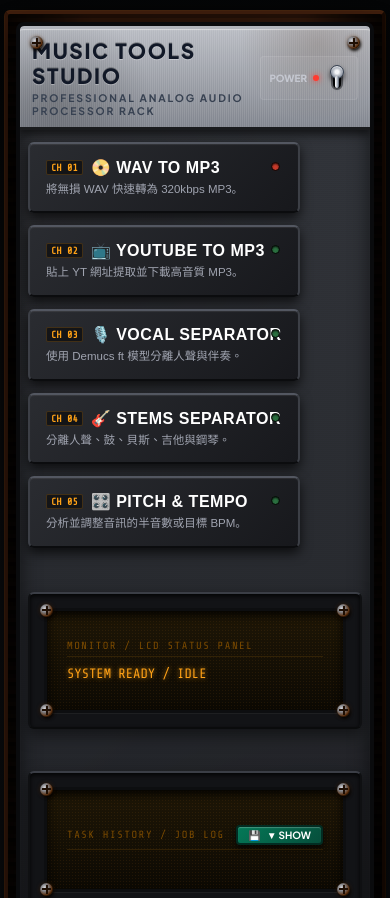
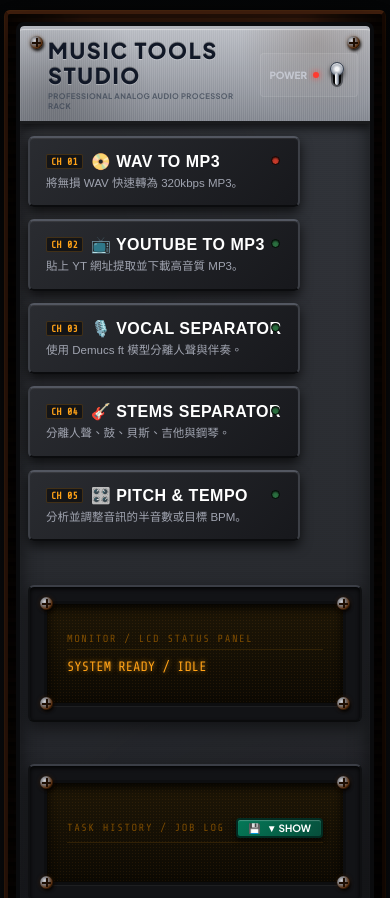
Before and after one commit to ating1234/music-tools, a React (Vite) app in the folder frontend/: page / in a window 390 px wide. Shown: the top 898 px of the page. Built offline with nearby package versions, Linux system fonts and the light colour scheme.

Commit message:
style: fix mobile title padding to avoid overlap with screw, enlarge header title, and shrink subtitle

```diff
--- a/frontend/src/styles.css
+++ b/frontend/src/styles.css
@@ -1643,7 +1643,7 @@ body {
 
   .console-header {
     margin: -12px -8px 12px -8px; /* 精準防止水平溢出 */
-    padding: 10px 12px;
+    padding: 10px 12px 10px 28px; /* 左側 padding 設為 28px，避開左上角的螺絲 */
     display: flex; /* 在手機端改為水平 flex 佈局 */
     flex-direction: row;
     justify-content: space-between;
@@ -1658,13 +1658,16 @@ body {
   }
 
   .console-title h1 {
-    font-size: 1.1rem; /* 標題文字縮小 */
-    line-height: 1.2;
+    font-size: 1.35rem; /* 字體稍微調大 */
+    line-height: 1.15;
+    white-space: normal; /* 容許自然折行 */
   }
 
   .console-title p {
-    font-size: 0.58rem; /* 副標題縮小 */
+    font-size: 0.48rem; /* 再縮小副標題 */
     margin: 2px 0 0 0;
+    opacity: 0.7; /* 稍微變淡，看起來更精緻 */
+    letter-spacing: 0.05em;
   }
 
   .console-title .api-node {
@@ -1711,12 +1714,6 @@ body {
     height: 50px;
   }
 
-  .console-title h1 {
-    font-size: 1.3rem;
-  }
-  .console-title p {
-    font-size: 0.65rem;
-  }
 }
 
 /* ==========================================================================
```
